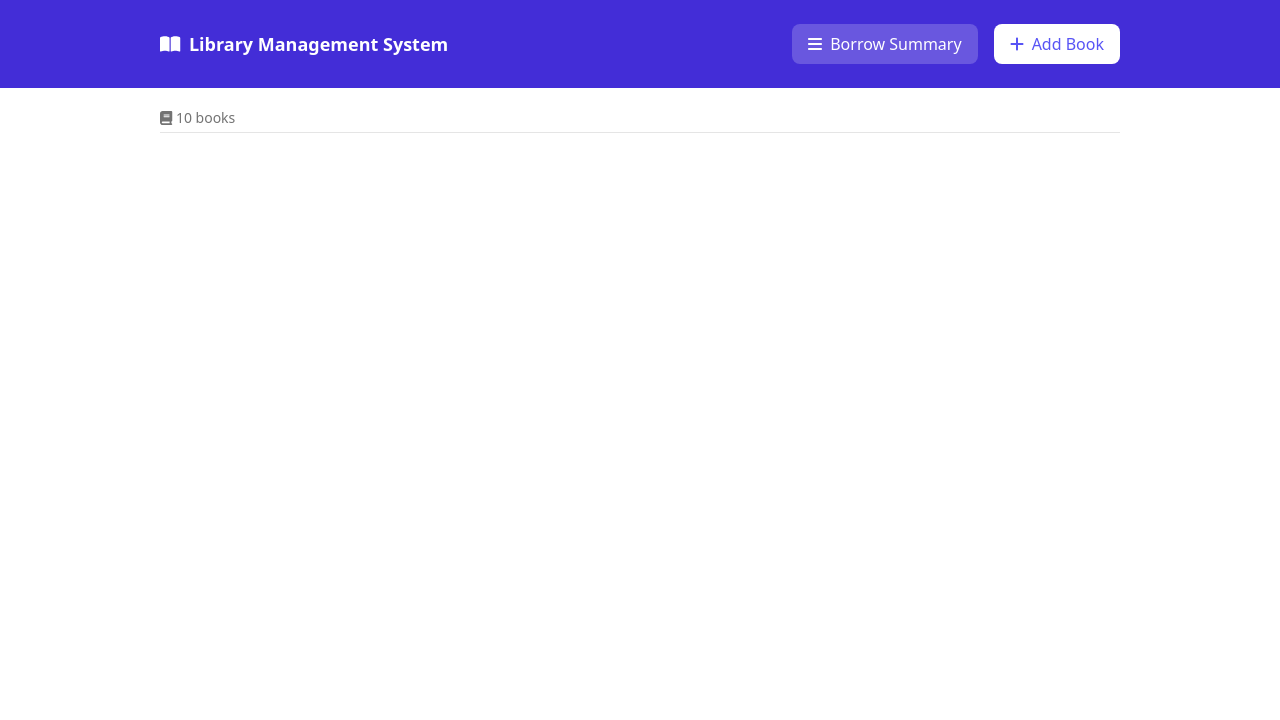
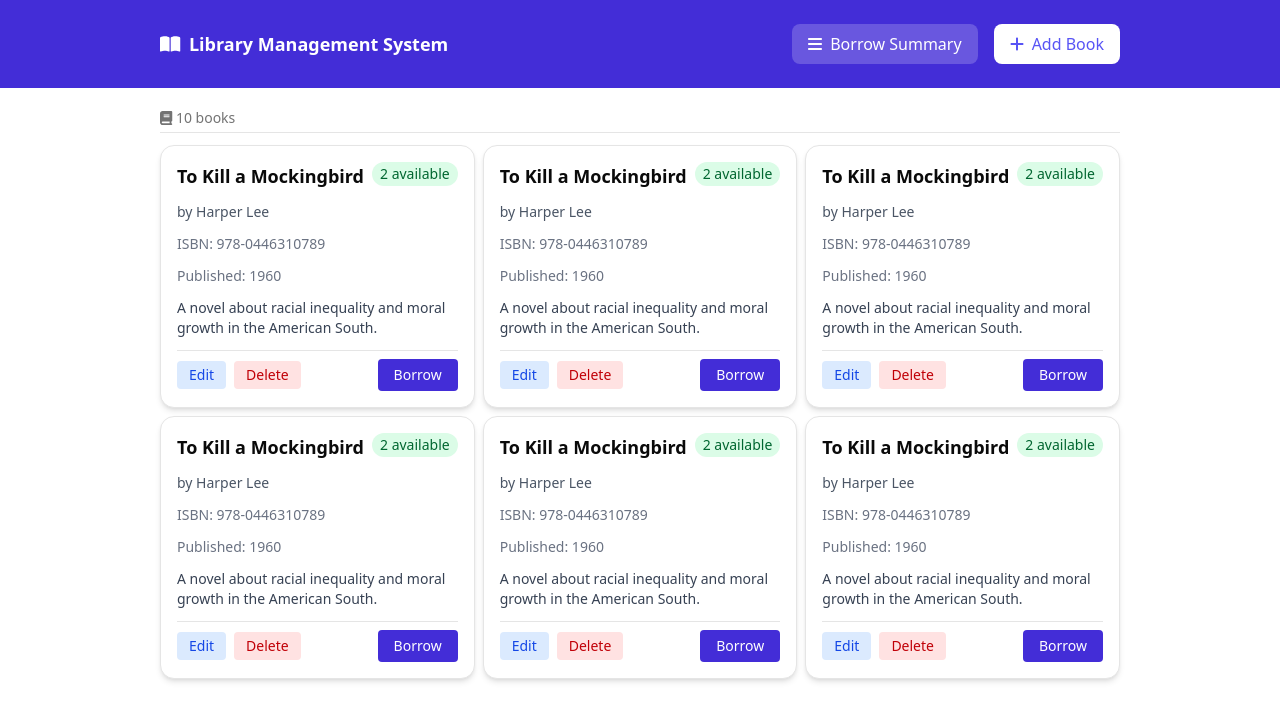
Before and after one commit to web-shahadat-hossain/Library-management-system-frontend, a React (Vite) app: page / in a window 1280 px wide. Shown: the top 720 px of the page. Built offline with nearby package versions, Linux system fonts and the light colour scheme.

Commit message:
home page is done

```diff
--- /dev/null
+++ b/src/components/modules/home/Card.tsx
@@ -0,0 +1,38 @@
+function Card() {
+  return (
+    <div className="max-w-sm w-full bg-white rounded-xl shadow-md p-4 space-y-3 border">
+      <div className="flex justify-between items-start">
+        <h2 className="text-lg font-semibold">To Kill a Mockingbird</h2>
+        <span className="bg-green-100 text-green-800 text-sm px-2 py-0.5 rounded-full">
+          2 available
+        </span>
+      </div>
+
+      <p className="text-sm text-gray-600">by Harper Lee</p>
+      <p className="text-sm text-gray-500">ISBN: 978-0446310789</p>
+      <p className="text-sm text-gray-500">Published: 1960</p>
+
+      <p className="text-sm text-gray-700">
+        A novel about racial inequality and moral growth in the American South.
+      </p>
+
+      <hr className="my-2" />
+
+      <div className="flex justify-between items-center">
+        <div className="flex space-x-2">
+          <button className="px-3 py-1 text-sm bg-blue-100 text-blue-700 rounded hover:bg-blue-200 transition">
+            Edit
+          </button>
+          <button className="px-3 py-1 text-sm bg-red-100 text-red-700 rounded hover:bg-red-200 transition">
+            Delete
+          </button>
+        </div>
+        <button className="px-4 py-1.5 text-sm bg-indigo-700 text-white rounded hover:bg-indigo-700 transition">
+          Borrow
+        </button>
+      </div>
+    </div>
+  );
+}
+
+export default Card;
--- /dev/null
+++ b/src/components/ui/table.tsx
@@ -0,0 +1,114 @@
+import * as React from "react"
+
+import { cn } from "@/lib/utils"
+
+function Table({ className, ...props }: React.ComponentProps<"table">) {
+  return (
+    <div
+      data-slot="table-container"
+      className="relative w-full overflow-x-auto"
+    >
+      <table
+        data-slot="table"
+        className={cn("w-full caption-bottom text-sm", className)}
+        {...props}
+      />
+    </div>
+  )
+}
+
+function TableHeader({ className, ...props }: React.ComponentProps<"thead">) {
+  return (
+    <thead
+      data-slot="table-header"
+      className={cn("[&_tr]:border-b", className)}
+      {...props}
+    />
+  )
+}
+
+function TableBody({ className, ...props }: React.ComponentProps<"tbody">) {
+  return (
+    <tbody
+      data-slot="table-body"
+      className={cn("[&_tr:last-child]:border-0", className)}
+      {...props}
+    />
+  )
+}
+
+function TableFooter({ className, ...props }: React.ComponentProps<"tfoot">) {
+  return (
+    <tfoot
+      data-slot="table-footer"
+      className={cn(
+        "bg-muted/50 border-t font-medium [&>tr]:last:border-b-0",
+        className
+      )}
+      {...props}
+    />
+  )
+}
+
+function TableRow({ className, ...props }: React.ComponentProps<"tr">) {
+  return (
+    <tr
+      data-slot="table-row"
+      className={cn(
+        "hover:bg-muted/50 data-[state=selected]:bg-muted border-b transition-colors",
+        className
+      )}
+      {...props}
+    />
+  )
+}
+
+function TableHead({ className, ...props }: React.ComponentProps<"th">) {
+  return (
+    <th
+      data-slot="table-head"
+      className={cn(
+        "text-foreground h-10 px-2 text-left align-middle font-medium whitespace-nowrap [&:has([role=checkbox])]:pr-0 [&>[role=checkbox]]:translate-y-[2px]",
+        className
+      )}
+      {...props}
+    />
+  )
+}
+
+function TableCell({ className, ...props }: React.ComponentProps<"td">) {
+  return (
+    <td
+      data-slot="table-cell"
+      className={cn(
+        "p-2 align-middle whitespace-nowrap [&:has([role=checkbox])]:pr-0 [&>[role=checkbox]]:translate-y-[2px]",
+        className
+      )}
+      {...props}
+    />
+  )
+}
+
+function TableCaption({
+  className,
+  ...props
+}: React.ComponentProps<"caption">) {
+  return (
+    <caption
+      data-slot="table-caption"
+      className={cn("text-muted-foreground mt-4 text-sm", className)}
+      {...props}
+    />
+  )
+}
+
+export {
+  Table,
+  TableHeader,
+  TableBody,
+  TableFooter,
+  TableHead,
+  TableRow,
+  TableCell,
+  TableCaption,
+}
--- /dev/null
+++ b/src/pages/borrowSummary/index.tsx
@@ -0,0 +1,9 @@
+function BorrowSummaryPage() {
+  return (
+    <div className="max-w-xl mx-auto mt-10 space-y-6 shadow-lg  shadow-blue-500/10 py-4 border border-[#eeeeee] p-4">
+      <h2 className="text-2xl font-semibold">Add New Book</h2>
+    </div>
+  );
+}
+
+export default BorrowSummaryPage;
--- a/src/pages/home/index.tsx
+++ b/src/pages/home/index.tsx
@@ -1,3 +1,4 @@
+import Card from "@/components/modules/home/Card";
 import { faBook } from "@fortawesome/free-solid-svg-icons";
 import { FontAwesomeIcon } from "@fortawesome/react-fontawesome";
 
@@ -7,6 +8,14 @@ function HomePage() {
       <p className="text-sm text-muted-foreground mt-5 border-b pb-1 mb-3">
         <FontAwesomeIcon icon={faBook} /> 10 books
       </p>
+      <div className="grid grid-cols-1 md:grid-cols-2 lg:grid-cols-3 gap-2 ">
+        <Card />
+        <Card />
+        <Card />
+        <Card />
+        <Card />
+        <Card />
+      </div>
     </div>
   );
 }
```
